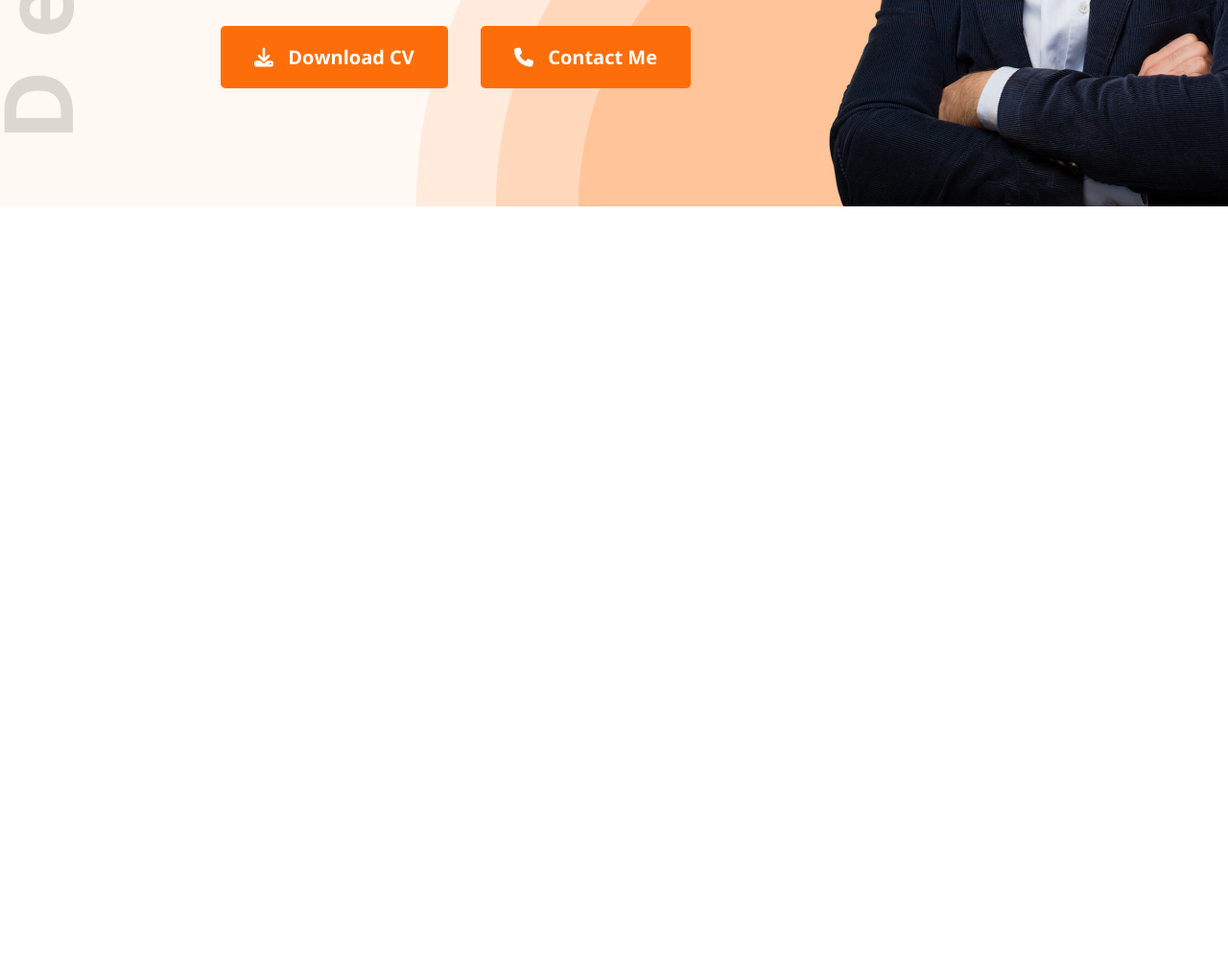
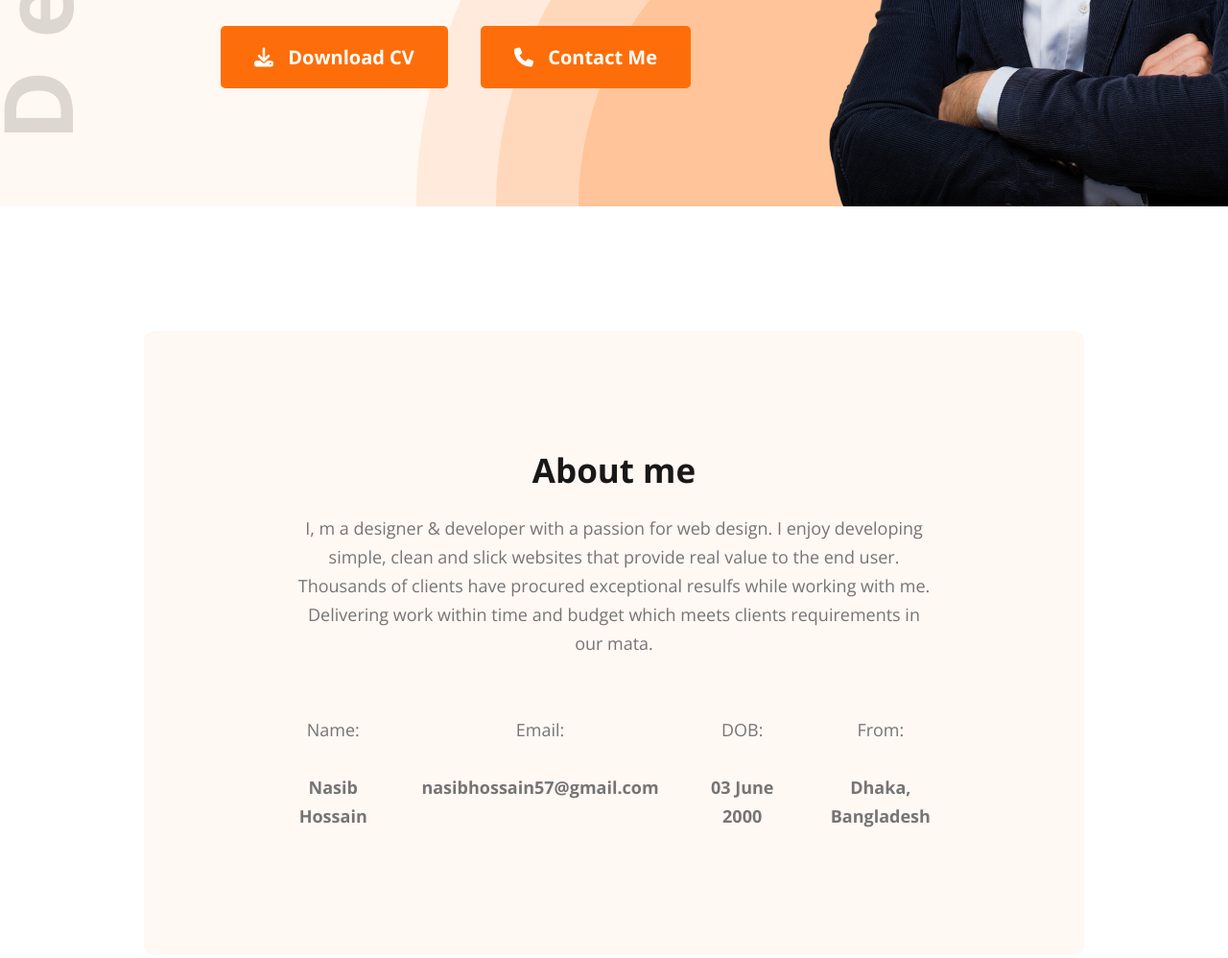
Before and after one commit to nasib-hossain/My-portfolio, a plain HTML site: page index.html in a window 1280 px wide. Shown: the part 625-1623 px from the top of the page at 96% size. Before the commit the page ends 845 px from the top, so only its background shows below. Drawn offline with nearby package versions, Linux system fonts and the light colour scheme.

Commit message:
added about section

```diff
--- a/index.html
+++ b/index.html
@@ -8,6 +8,9 @@
     <link rel="stylesheet" href="styles/style.css">
 </head>
 <body>
+
+    <!-- header section -->
+
     <header>
         <nav>
             <div class="nav-container main-section">
@@ -23,7 +26,7 @@
                 </div>
             </div>
         </nav>
-        <div class="main-section">
+        <div class="header-section main-section">
             <div class="header-main-left">
                 <h3>Hi, I am</h3>
                 <h1>Nasib Hossain</h1>
@@ -36,8 +39,32 @@
             </div>
         </div>
     </header>
+
+    <!-- main section -->
+
     <main>
-
+        <div class="about-section main-section">
+            <h2 class="common-heading">About me</h2>
+            <p class="common-description">I, m a designer & developer with a passion for web design. I enjoy developing simple, clean and slick websites that provide real value to the end user. Thousands of clients have procured exceptional resulfs while working with me. Delivering work within time and budget which meets clients requirements in our mata.</p>
+            <div class="about-info-container">
+                <div class="name-info">
+                    <p class="common-description">Name:</p>
+                    <h4>Nasib Hossain</h4>
+                </div>
+                <div class="email-info">
+                    <p class="common-description">Email:</p>
+                    <h4>nasibhossain57@gmail.com</h4>
+                 </div>
+                <div class="dob-info">
+                    <p class="common-description">DOB:</p>
+                    <h4>03 June 2000</>
+                </div>
+                <div class="country-info">
+                    <p class="common-description">From:</p>
+                    <h4>Dhaka, Bangladesh</>
+            </div>
+                </div>
+        </div>
     </main>
     <footer>
 
--- a/styles/style.css
+++ b/styles/style.css
@@ -89,7 +89,7 @@ a{
     margin-bottom: 30px;
 }
 
-.main-section{
+.header-section{
     display: flex;
     justify-content: space-between;
     align-items: center;
@@ -97,8 +97,54 @@ a{
 
 .header-main-right img{
     margin-top: 49px;
+    width: 584px;
+    height: 676px;
 }
 
 .icon{
     padding-right: 10px;
 }
+
+/* header main ends */
+
+/* main starts */
+
+/* about starts */
+
+.about-section{
+    border-radius: 10px;
+    background: #FFF8F3;
+    text-align: center;
+    color: #757575;
+    font-size: 18px;
+    font-weight: 400;
+    line-height: 30px;
+    padding: 130px 155px;
+    margin: 130px 150px;
+}
+
+.about-info-container{
+    display: flex;
+    gap: 50px;
+    justify-content: space-between;
+}
+
+.common-heading{
+    color: #181818;
+    text-align: center;
+    font-size: 35px;
+    font-weight: 700;
+
+}
+
+.common-description{
+    color: #757575;
+    font-size: 18px;
+    font-weight: 400;
+    line-height: 30px;
+    margin: 30px 0px;
+}
+
+/* about ends */
+
+/* what i do starts */
```
